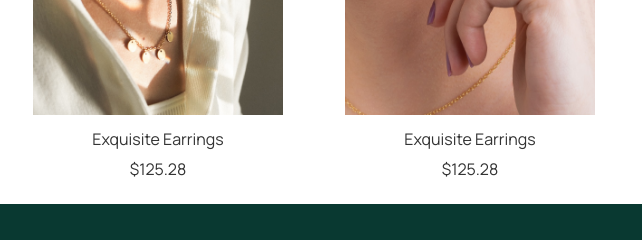
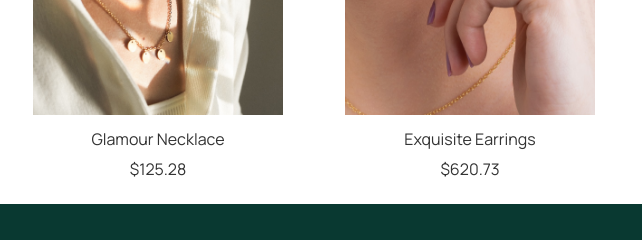
Before and after one commit to Sweet17n/proyecto-makaia, a plain HTML site: page codigo pagina3/index.html in a window 1280 px wide. Shown: the part 2140-2380 px from the top of the page, 638-1280 px from the left. Drawn offline with Linux system fonts and the light colour scheme; files whose address does not match are found by name.

Commit message:
Update index.html

```diff
--- a/codigo pagina3/index.html
+++ b/codigo pagina3/index.html
@@ -178,18 +178,18 @@
               </div>
               <div class="item">
                 <img src="assets/Image 3 page3.png" alt="Exquisite Earrings">
-                <p>Exquisite Earrings</p>
+                <p>Glamour Necklace</p>
                 <p>$125.28</p>
               </div>
               <div class="item">
                 <img src="assets/Image 4 page3.png" alt="Exquisite Earrings">
                 <p>Exquisite Earrings</p>
-                <p>$125.28</p>
+                <p>$620.73</p>
               </div>
               <!-- <div class="item">
                 <img class="img5-item-joya" src="assets/Image 5 page3.png" alt="Exquisite Earrings">
-                <p>Exquisite Earrings</p>
-                <p>$125.28</p>
+                <p>Delights Earrings</p>
+                <p>$327.71</p>
               </div> -->
             </div>
           </div>
```
